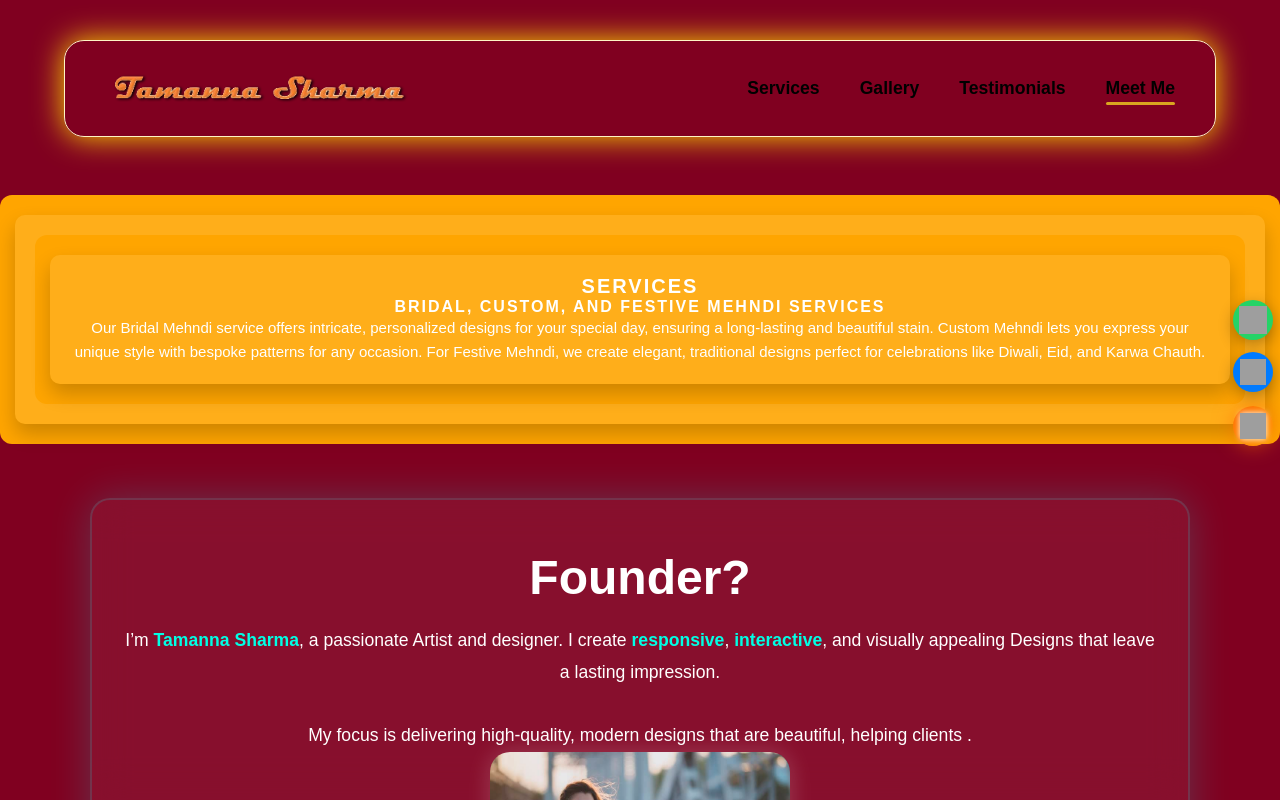
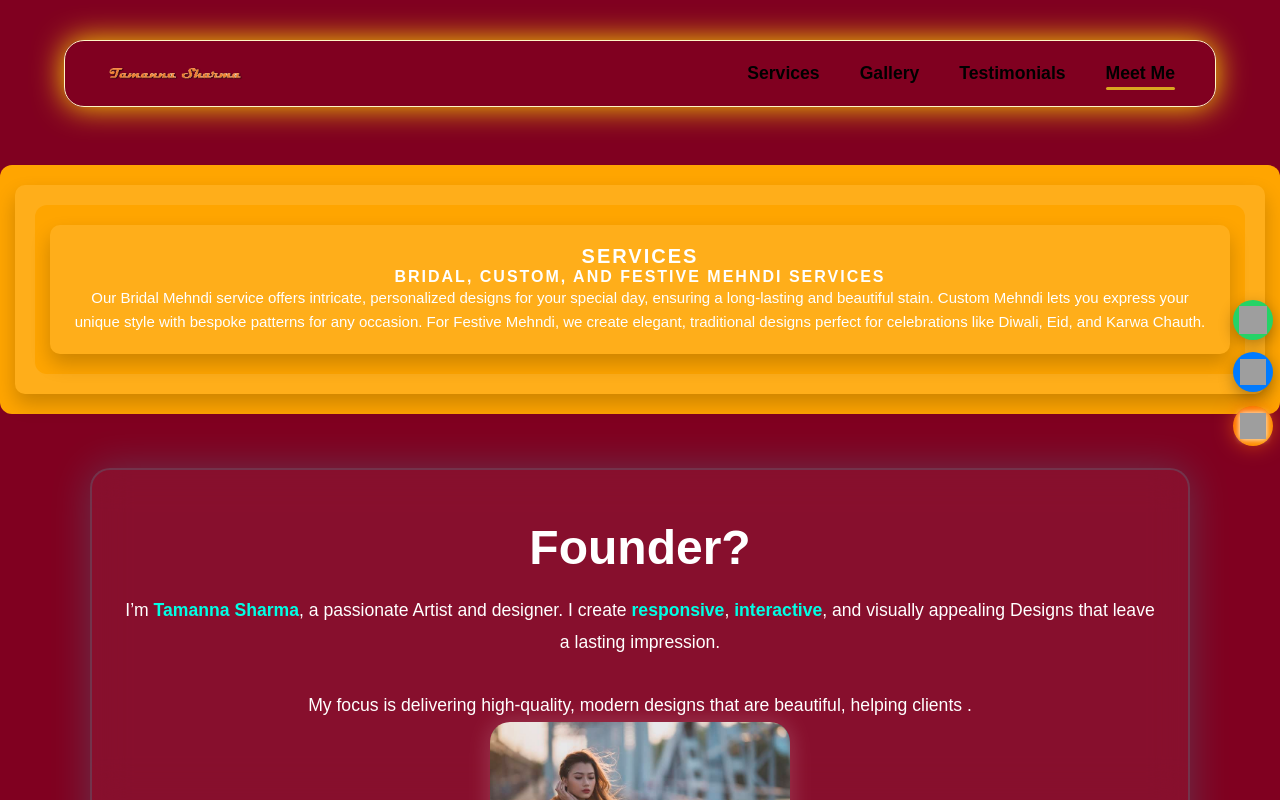
Before and after one commit to shekhu-tech/tam, a plain HTML site: page aboutme.html in a window 1280 px wide. Drawn offline with Linux system fonts and the light colour scheme; grey boxes are pictures that could not be loaded.

Commit message:
Update aboutme.html

```diff
--- a/aboutme.html
+++ b/aboutme.html
@@ -15,7 +15,7 @@
    <header>
      <div class="logo">
       <a href="aboutme.html">
-        <img src="tam.png" alt="Shekhar Tyagi Logo" style="height: 55px; vertical-align: middle;">
+        <img src="tam.png" alt="Shekhar Tyagi Logo" style="height: 25px; vertical-align: middle;">
          <span style="margin-left: 8px;"></span>
          </a>
           </div>
```
